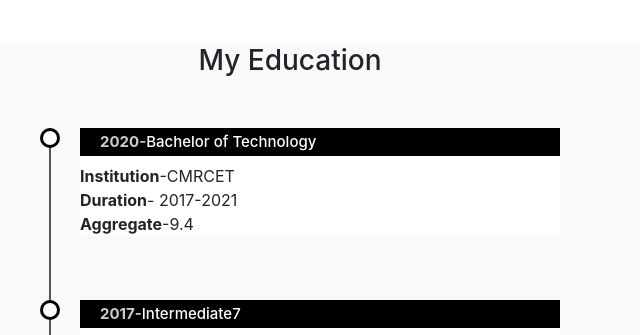
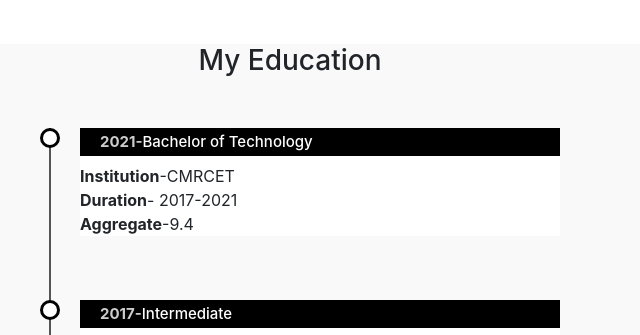
Before and after one commit to mounikakalakonda/profile, a plain HTML site: page index.html in a window 1280 px wide. Shown: the part 1420-1755 px from the top of the page, 635-1275 px from the left. Drawn offline with nearby package versions, Linux system fonts and the light colour scheme.

Commit message:
Update index.html

```diff
--- a/index.html
+++ b/index.html
@@ -108,14 +108,14 @@
                     <h3 class = "text-center">My Education</h3>
                     <ul class="timeline">
                         <li>
-                            <h4><span>2020-</span>Bachelor of Technology</h4>
+                            <h4><span>2021-</span>Bachelor of Technology</h4>
                             <b>Institution</b>-CMRCET<br>
                             <b>Duration</b>- 2017-2021<br>
                             <b>Aggregate</b>-9.4<br></p>
                         </li>
                         <br>
                         <li>
-                            <h4><span>2017-</span>Intermediate7</h4>
+                            <h4><span>2017-</span>Intermediate</h4>
                            <b>Company</b>-Sri chaitanya Jr Kalasala<br>
                             <b>Duration</b>-2015- 2017<br>
                             <b>Aggregate</b>-96<br></p>
```
